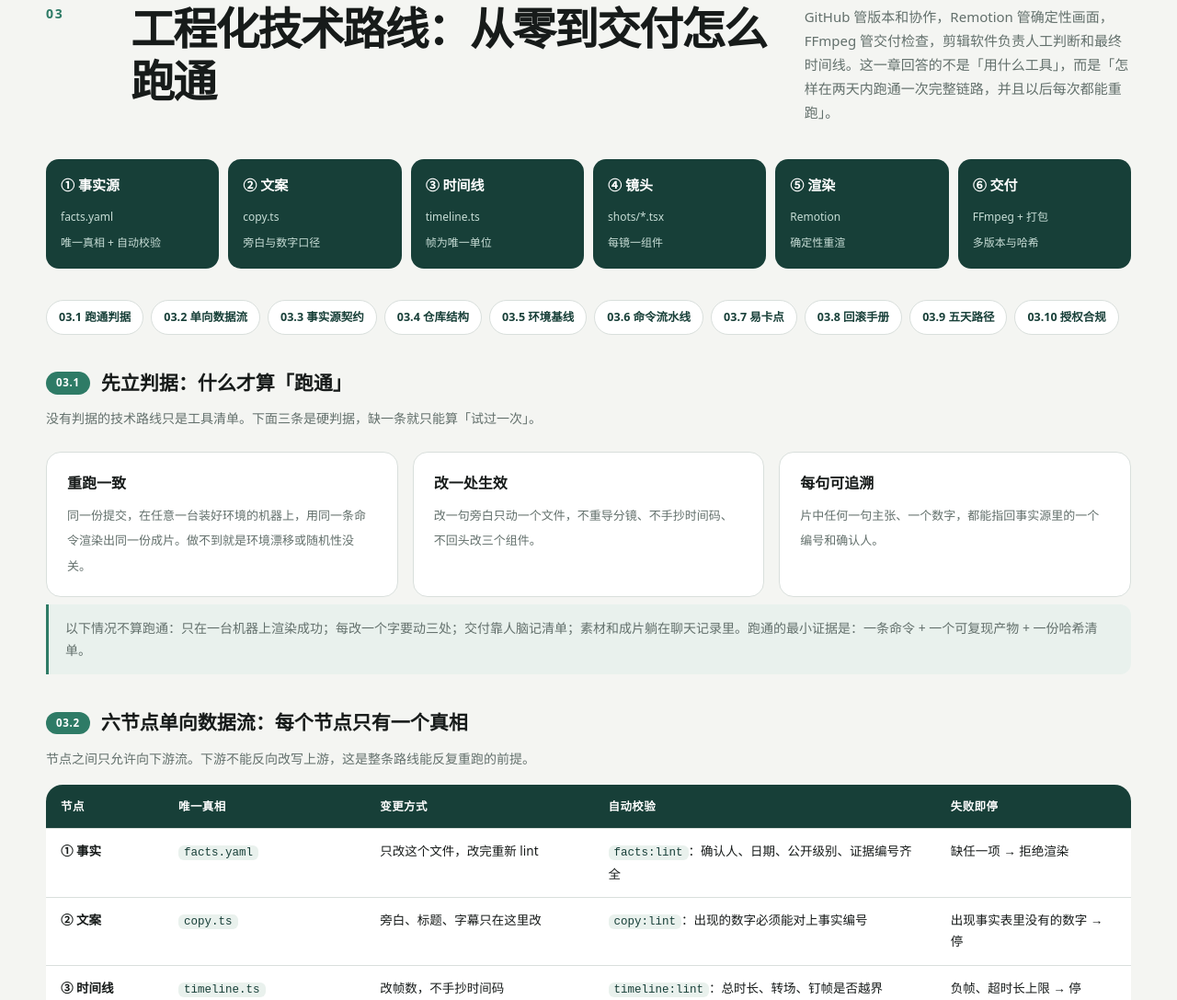
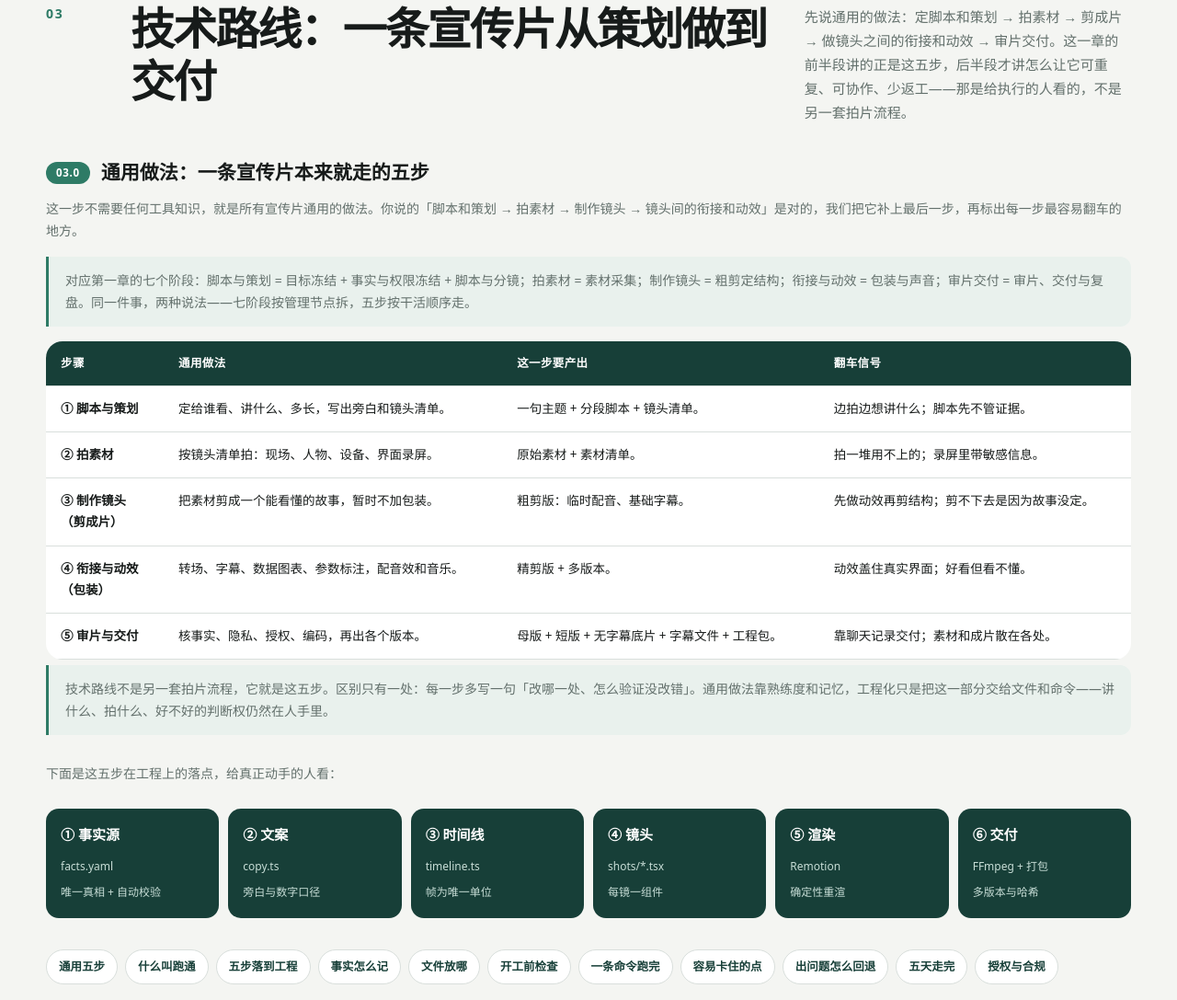
Before and after one commit to tangshengxuan1203-art/zhongjin-energy-ip, a plain HTML site: page ai-video-methodology.html in a window 1280 px wide. Shown: the part 2811-3898 px from the top of the page at 92% size. Drawn offline with Linux system fonts and the light colour scheme.

Commit message:
Lead the technical route section with the universal five-step promo workflow

```diff
--- a/ai-video-methodology.html
+++ b/ai-video-methodology.html
@@ -239,6 +239,7 @@
     .toc { display: flex; flex-wrap: wrap; gap: 8px; margin: 22px 0 6px; }
     .toc a { padding: 7px 13px; border: 1px solid var(--line); border-radius: 999px; background: var(--card); color: var(--deep); font-size: 12.5px; font-weight: 700; text-decoration: none; }
     .toc a:hover { border-color: var(--green); color: var(--green); }
+    .lead-note { margin: 30px 0 0; color: var(--muted); font-size: 14px; }
     .renji-grid { grid-template-columns: 1.05fr .95fr; }
     .story { display: grid; gap: 10px; margin-top: 18px; }
     .story div { display: grid; grid-template-columns: 100px 1fr; gap: 16px; padding: 12px 0; border-top: 1px solid var(--line); }
@@ -465,9 +466,26 @@
     <section id="route">
       <div class="section-head">
         <span class="num">03</span>
-        <h2>工程化技术路线：从零到交付怎么跑通</h2>
-        <p>GitHub 管版本和协作，Remotion 管确定性画面，FFmpeg 管交付检查，剪辑软件负责人工判断和最终时间线。这一章回答的不是「用什么工具」，而是「怎样在两天内跑通一次完整链路，并且以后每次都能重跑」。</p>
+        <h2>技术路线：一条宣传片从策划做到交付</h2>
+        <p>先说通用的做法：定脚本和策划 → 拍素材 → 剪成片 → 做镜头之间的衔接和动效 → 审片交付。这一章的前半段讲的正是这五步，后半段才讲怎么让它可重复、可协作、少返工——那是给执行的人看的，不是另一套拍片流程。</p>
       </div>
+      <div class="sub" id="route-basics">
+        <h3><em>03.0</em>通用做法：一条宣传片本来就走的五步</h3>
+        <p>这一步不需要任何工具知识，就是所有宣传片通用的做法。你说的「脚本和策划 → 拍素材 → 制作镜头 → 镜头间的衔接和动效」是对的，我们把它补上最后一步，再标出每一步最容易翻车的地方。</p>
+        <p class="note-line">对应第一章的七个阶段：脚本与策划 = 目标冻结 + 事实与权限冻结 + 脚本与分镜；拍素材 = 素材采集；制作镜头 = 粗剪定结构；衔接与动效 = 包装与声音；审片交付 = 审片、交付与复盘。同一件事，两种说法——七阶段按管理节点拆，五步按干活顺序走。</p>
+        <table class="spec">
+          <thead><tr><th>步骤</th><th>通用做法</th><th>这一步要产出</th><th>翻车信号</th></tr></thead>
+          <tbody>
+            <tr><td>① 脚本与策划</td><td>定给谁看、讲什么、多长，写出旁白和镜头清单。</td><td>一句主题 + 分段脚本 + 镜头清单。</td><td>边拍边想讲什么；脚本先不管证据。</td></tr>
+            <tr><td>② 拍素材</td><td>按镜头清单拍：现场、人物、设备、界面录屏。</td><td>原始素材 + 素材清单。</td><td>拍一堆用不上的；录屏里带敏感信息。</td></tr>
+            <tr><td>③ 制作镜头（剪成片）</td><td>把素材剪成一个能看懂的故事，暂时不加包装。</td><td>粗剪版：临时配音、基础字幕。</td><td>先做动效再剪结构；剪不下去是因为故事没定。</td></tr>
+            <tr><td>④ 衔接与动效（包装）</td><td>转场、字幕、数据图表、参数标注，配音效和音乐。</td><td>精剪版 + 多版本。</td><td>动效盖住真实界面；好看但看不懂。</td></tr>
+            <tr><td>⑤ 审片与交付</td><td>核事实、隐私、授权、编码，再出各个版本。</td><td>母版 + 短版 + 无字幕底片 + 字幕文件 + 工程包。</td><td>靠聊天记录交付；素材和成片散在各处。</td></tr>
+          </tbody>
+        </table>
+        <p class="note-line">技术路线不是另一套拍片流程，它就是这五步。区别只有一处：每一步多写一句「改哪一处、怎么验证没改错」。通用做法靠熟练度和记忆，工程化只是把这一部分交给文件和命令——讲什么、拍什么、好不好的判断权仍然在人手里。</p>
+      </div>
+      <p class="lead-note">下面是这五步在工程上的落点，给真正动手的人看：</p>
       <div class="route" aria-label="技术流程">
         <div><b>① 事实源</b><span>facts.yaml<br>唯一真相 + 自动校验</span></div>
         <div><b>② 文案</b><span>copy.ts<br>旁白与数字口径</span></div>
@@ -477,16 +495,17 @@
         <div><b>⑥ 交付</b><span>FFmpeg + 打包<br>多版本与哈希</span></div>
       </div>
       <nav class="toc" aria-label="本章速查">
-        <a href="#route-criteria">03.1 跑通判据</a>
-        <a href="#route-flow">03.2 单向数据流</a>
-        <a href="#route-facts">03.3 事实源契约</a>
-        <a href="#route-repo">03.4 仓库结构</a>
-        <a href="#route-env">03.5 环境基线</a>
-        <a href="#route-commands">03.6 命令流水线</a>
-        <a href="#route-pitfalls">03.7 易卡点</a>
-        <a href="#route-rollback">03.8 回滚手册</a>
-        <a href="#route-plan">03.9 五天路径</a>
-        <a href="#route-license">03.10 授权合规</a>
+        <a href="#route-basics">通用五步</a>
+        <a href="#route-criteria">什么叫跑通</a>
+        <a href="#route-flow">五步落到工程</a>
+        <a href="#route-facts">事实怎么记</a>
+        <a href="#route-repo">文件放哪</a>
+        <a href="#route-env">开工前检查</a>
+        <a href="#route-commands">一条命令跑完</a>
+        <a href="#route-pitfalls">容易卡住的点</a>
+        <a href="#route-rollback">出问题怎么回退</a>
+        <a href="#route-plan">五天走完</a>
+        <a href="#route-license">授权与合规</a>
       </nav>
       <div class="sub" id="route-criteria">
         <h3><em>03.1</em>先立判据：什么才算「跑通」</h3>
```
